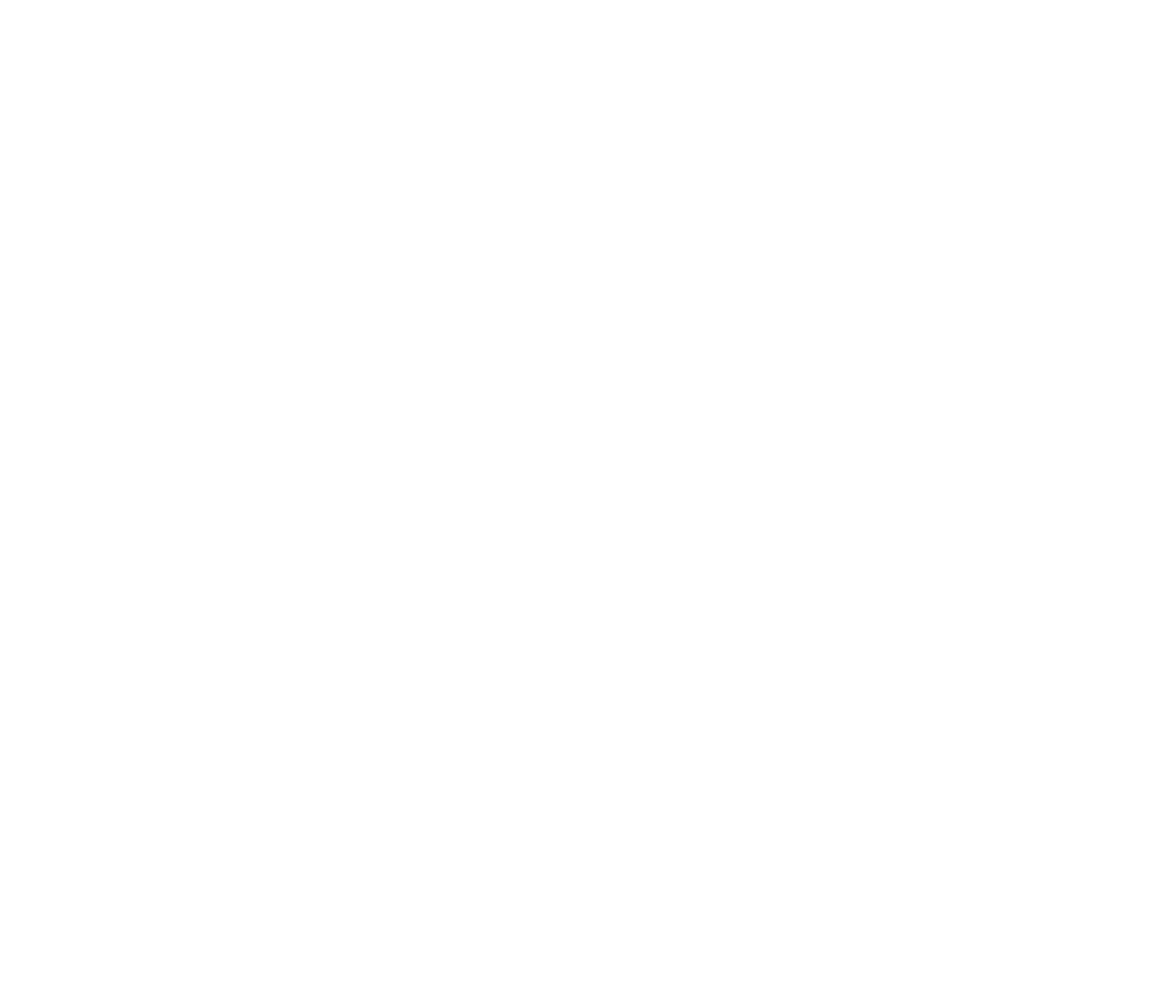
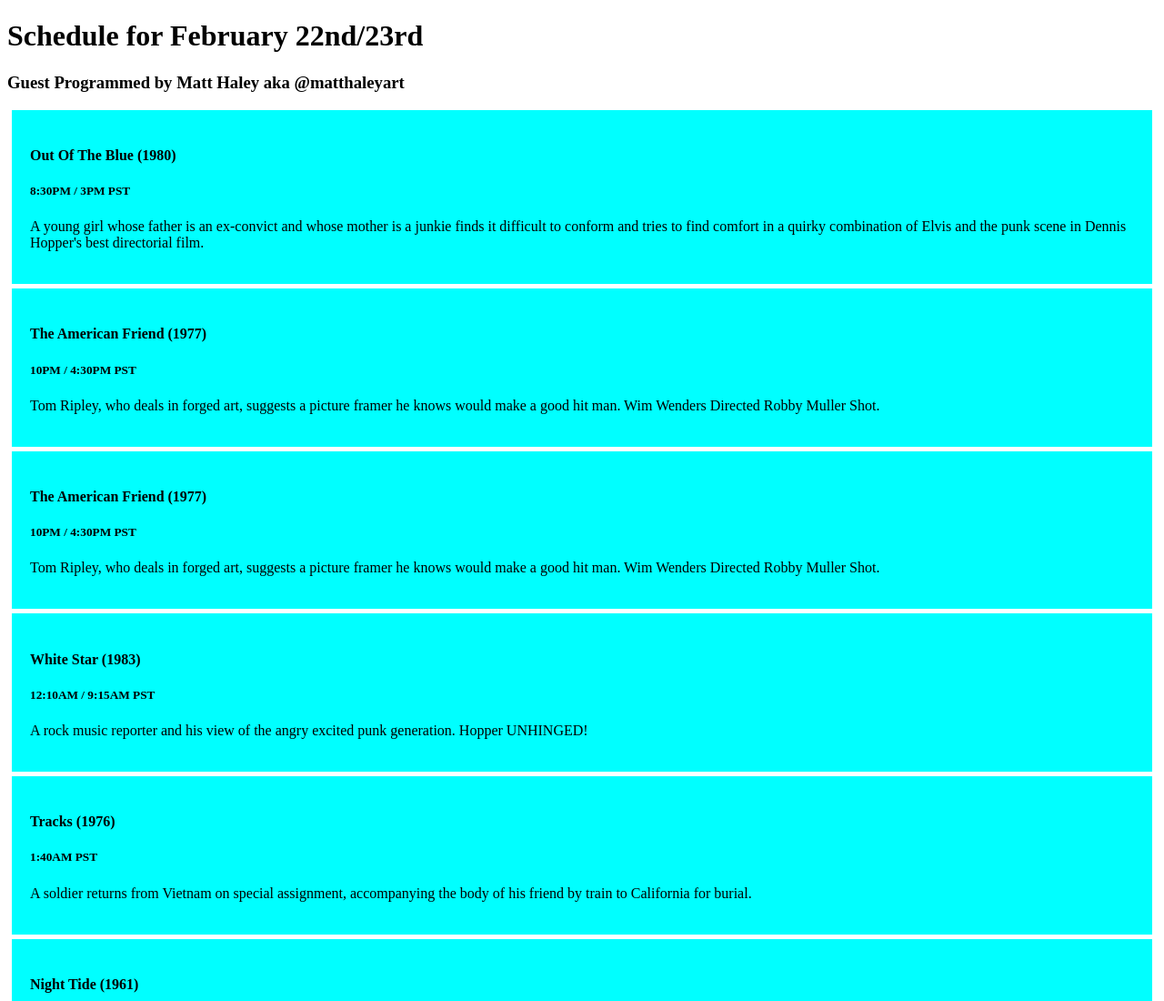
Before and after one commit to danieljhawn/cathode, a plain HTML site: page index.html in a window 1280 px wide. Shown: the top 1100 px of the page at 91% size. Before the commit the page ends 800 px from the top, so only its background shows below. Drawn offline with Linux system fonts and the light colour scheme.

Commit message:
basic template created

```diff
--- a/index.html
+++ b/index.html
@@ -1,12 +1,75 @@
 <!DOCTYPE html>
 <html lang="en">
+
 <head>
   <meta charset="UTF-8">
   <meta http-equiv="X-UA-Compatible" content="IE=edge">
   <meta name="viewport" content="width=device-width, initial-scale=1.0">
   <title>Cathode Schedule</title>
+  <link rel="stylesheet" href="style.css">
 </head>
+
 <body>
+  <h1>Schedule for February 22nd/23rd</h1>
+  <h2< HOPPER! Dennis Hopper in Cinema./h2>
+    <h3>Guest Programmed by Matt Haley aka @matthaleyart</h3>
+    <div class="schedule">
+      <div class="movie">
+        <h4>Out Of The Blue (1980)</h4>
+        <h5>8:30PM / 3PM PST</h5>
+        <p>A young girl whose father is an ex-convict and whose mother is a junkie finds it difficult to conform and
+          tries
+          to find comfort in a quirky combination of Elvis and the punk scene in Dennis Hopper's best directorial film.
+        </p>
+      </div>
+      <div class="movie">
+        <h4>The American Friend (1977)</h4>
+        <h5>10PM / 4:30PM PST</h5>
+        <p>Tom Ripley, who deals in forged art, suggests a picture framer he knows would make a good hit man. Wim
+          Wenders Directed Robby Muller Shot.
+        </p>
+      </div>
+      <div class="movie">
+        <h4>The American Friend (1977)</h4>
+        <h5>10PM / 4:30PM PST</h5>
+        <p>Tom Ripley, who deals in forged art, suggests a picture framer he knows would make a good hit man. Wim
+          Wenders Directed Robby Muller Shot.
+        </p>
+      </div>
+      <div class="movie">
+        <h4>White Star (1983)</h4>
+        <h5>12:10AM / 9:15AM PST</h5>
+        <p>A rock music reporter and his view of the angry excited punk generation. Hopper UNHINGED!</p>
+      </div>
+      <div class="movie">
+        <h4>Tracks (1976)</h4>
+        <h5>1:40AM PST</h5>
+        <p>A soldier returns from Vietnam on special assignment, accompanying the body of his friend by train to
+          California for burial.</p>
+      </div>
+      <div class="movie">
+        <h4>Night Tide (1961)
+        </h4>
+        <h5>3:15AM / 10:45AM PST</h5>
+        <p>A young sailor falls in love with a mysterious woman, performing as a mermaid at the local carnival. He soon
+          comes to suspect the girl might be a real mermaid, who draws men to a watery death during the full moon.</p>
+      </div>
+      <div class="movie">
+        <h4>The American Dreamer (1971)
+        </h4>
+        <h5>6:10AM / 1:35PM PST</h5>
+        <p>A documentary about actor/director Dennis Hopper, showing him at his home and studio putting together his
+          film The Last Movie</p>
+      </div>
+      <div class="movie">
+        <h4>Mad Dog Morgan (1976)
+        </h4>
+        <h5>7:30AM PST
+        </h5>
+        <p>The true story of Irish outlaw Daniel Morgan, who is wanted, dead or alive, in Australia during the 1850s.
+          Hopper in full blown maniac boozer mode!</p>
+      </div>
+    </div>
+</body>
 
-</body>
 </html>
--- /dev/null
+++ b/style.css
@@ -0,0 +1,5 @@
+.movie {
+  margin: 5px;
+  padding: 20px;
+  background-color: aqua;
+}
```
